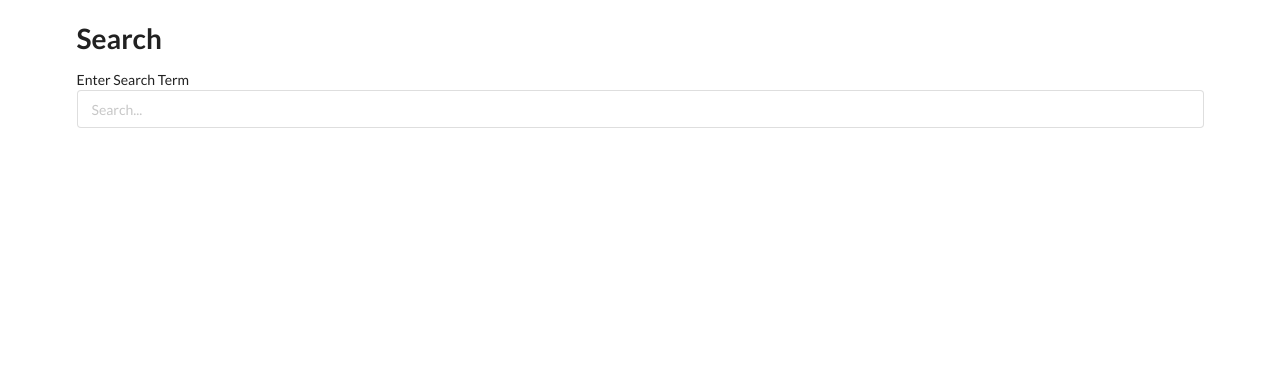
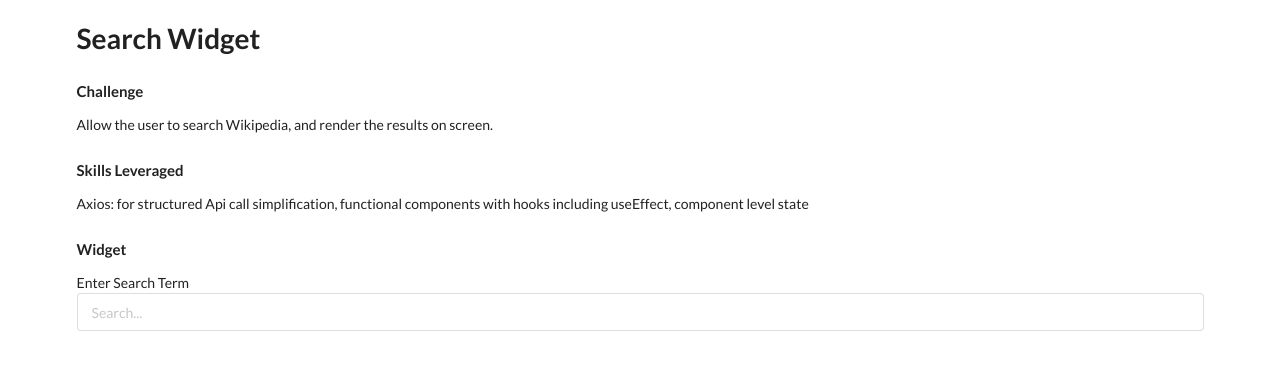
Before and after one commit to jryanhaber/react-demo-projects, a React (Create React App) app: page / in a window 1280 px wide. Shown: the top 370 px of the page. Built offline with nearby package versions, Linux system fonts and the light colour scheme; no server answers.

Commit message:
perform api call with axios

```diff
--- a/package.json
+++ b/package.json
@@ -6,6 +6,7 @@
     "@testing-library/jest-dom": "^5.16.2",
     "@testing-library/react": "^12.1.4",
     "@testing-library/user-event": "^13.5.0",
+    "axios": "^0.26.1",
     "react": "^17.0.2",
     "react-dom": "^17.0.2",
     "react-scripts": "5.0.0",
--- a/src/components/search.js
+++ b/src/components/search.js
@@ -3,23 +3,46 @@ import axios from "axios";
 
 const Search = () => {
   const [term, setTerm] = useState("");
+  const [results, setResults] = useState([]);
   console.log("I run with every render");
 
   useEffect(() => {
     const search = async () => {
-      await axios.get("23r32423");
+      const {data} = await axios.get("https://en.wikipedia.org/w/api.php", {
+        params: {
+          action: "query",
+          list: "search",
+          origin: "*",
+          format: "json",
+          srsearch: term
+        }
+      });
     };
     search();
   }, [term]);
+
+  const url = "en.wikipedia.org/w/api.php";
 
   return (
     <div>
       <div className="ui container">
         <br />
         <div className="ui form">
-          <h1>Search</h1>
+          <h1>Search Widget</h1>
+          <h4>Challenge</h4>
+          <p>
+            Allow the user to search Wikipedia, and render the results on
+            screen.
+          </p>
+          <h4>Skills Leveraged</h4>
+          <p>
+            Axios: for structured Api call simplification, functional components
+            with hooks including useEffect, component level state
+          </p>
+          <p></p>
+          <h4>Widget</h4>
+
           <label>Enter Search Term</label>
-
           <div>
             <input
               value={term}
```
Also changed, not shown: 1 other file (tests, documents, lock files or other folders).
